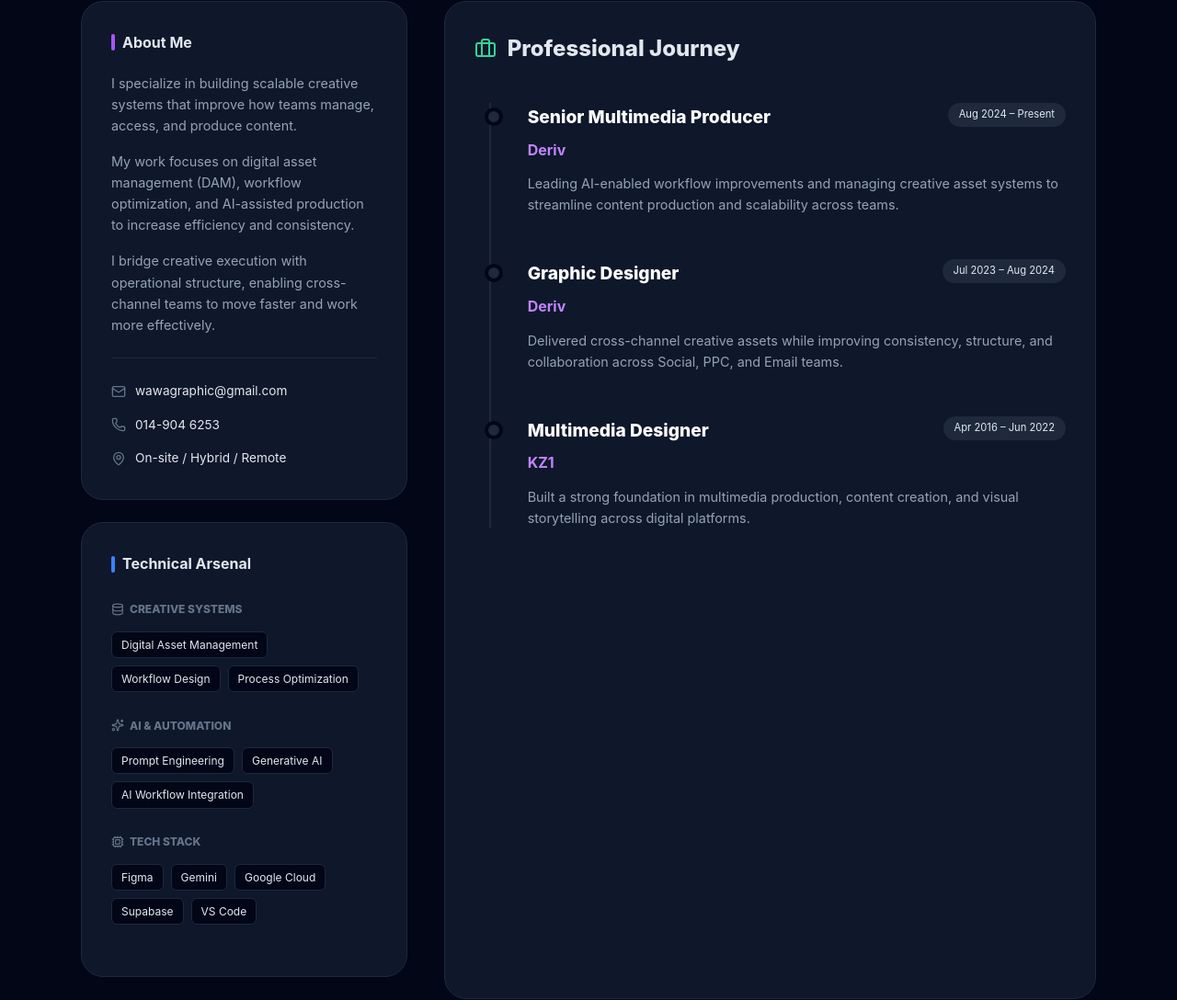
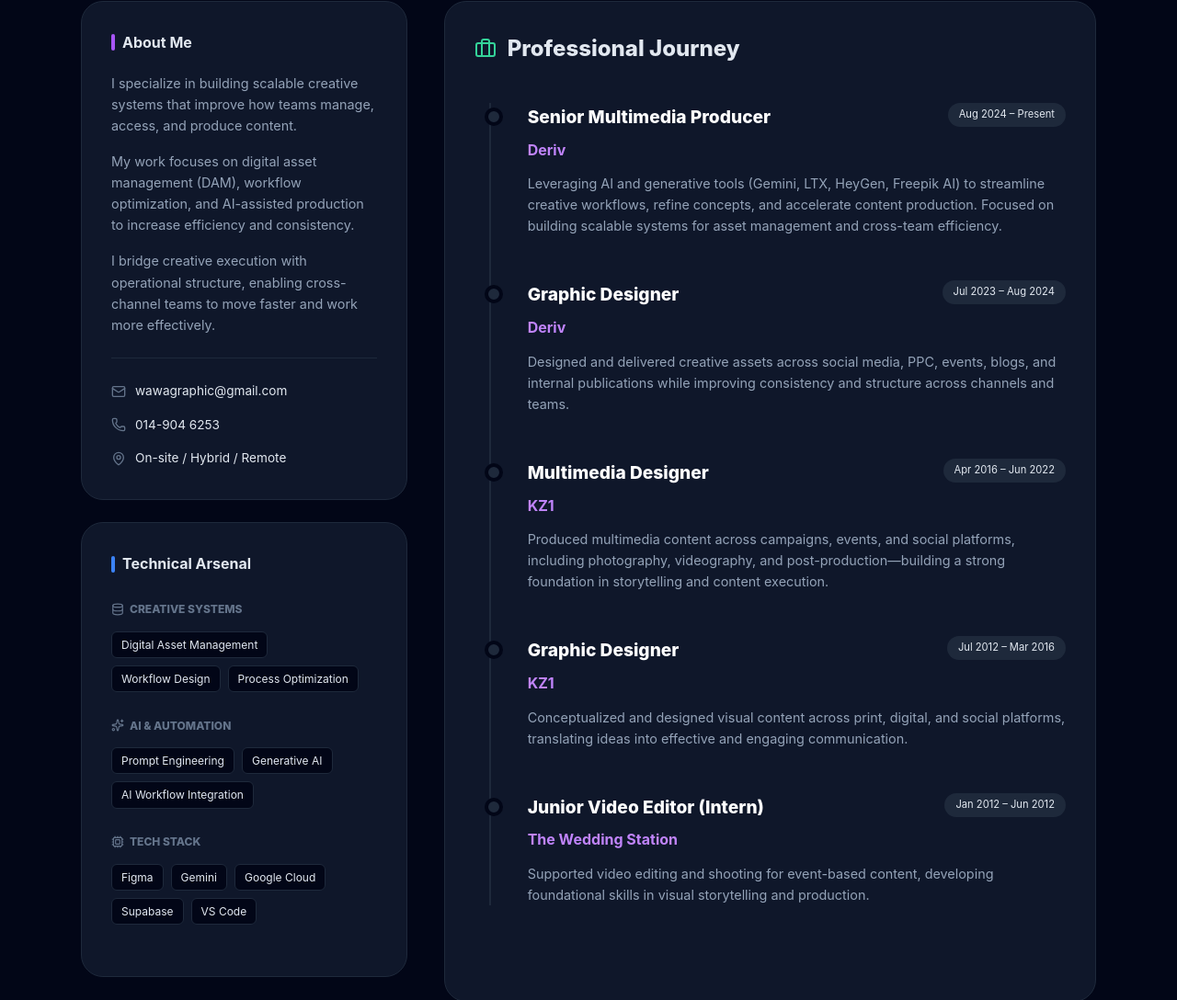
Before and after one commit to wasoochin/portfolio, a plain HTML site: page index.html in a window 1280 px wide. Shown: the part 2013-3101 px from the top of the page at 92% size. Drawn offline with nearby package versions, Linux system fonts and the light colour scheme.

Commit message:
content: expand experience to 5 entries with updated descriptions

```diff
--- a/index.html
+++ b/index.html
@@ -671,9 +671,11 @@
                 }
             ],
             experience: [
-                { role: "Senior Multimedia Producer", company: "Deriv", period: "Aug 2024 – Present", desc: "Leading AI-enabled workflow improvements and managing creative asset systems to streamline content production and scalability across teams." },
-                { role: "Graphic Designer", company: "Deriv", period: "Jul 2023 – Aug 2024", desc: "Delivered cross-channel creative assets while improving consistency, structure, and collaboration across Social, PPC, and Email teams." },
-                { role: "Multimedia Designer", company: "KZ1", period: "Apr 2016 – Jun 2022", desc: "Built a strong foundation in multimedia production, content creation, and visual storytelling across digital platforms." }
+                { role: "Senior Multimedia Producer", company: "Deriv", period: "Aug 2024 – Present", desc: "Leveraging AI and generative tools (Gemini, LTX, HeyGen, Freepik AI) to streamline creative workflows, refine concepts, and accelerate content production. Focused on building scalable systems for asset management and cross-team efficiency." },
+                { role: "Graphic Designer", company: "Deriv", period: "Jul 2023 – Aug 2024", desc: "Designed and delivered creative assets across social media, PPC, events, blogs, and internal publications while improving consistency and structure across channels and teams." },
+                { role: "Multimedia Designer", company: "KZ1", period: "Apr 2016 – Jun 2022", desc: "Produced multimedia content across campaigns, events, and social platforms, including photography, videography, and post-production—building a strong foundation in storytelling and content execution." },
+                { role: "Graphic Designer", company: "KZ1", period: "Jul 2012 – Mar 2016", desc: "Conceptualized and designed visual content across print, digital, and social platforms, translating ideas into effective and engaging communication." },
+                { role: "Junior Video Editor (Intern)", company: "The Wedding Station", period: "Jan 2012 – Jun 2012", desc: "Supported video editing and shooting for event-based content, developing foundational skills in visual storytelling and production." }
             ],
             skills: [
                 { cat: "Creative Systems", items: ["Digital Asset Management", "Workflow Design", "Process Optimization"], icon: "database" },
```
